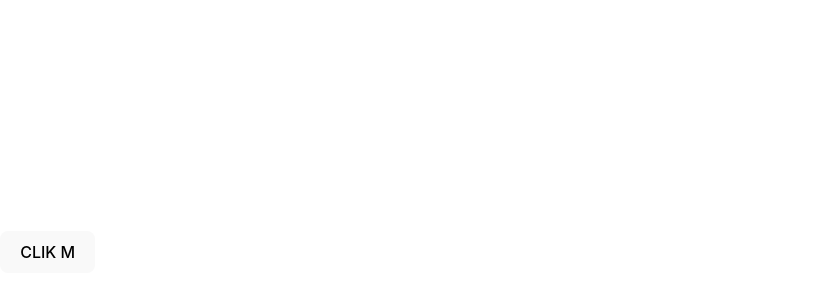
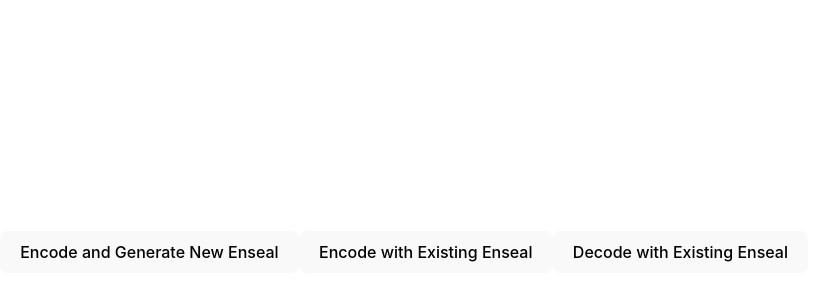
Before and after one commit to Ayoralol/enseal, a React (Vite) app: page / in a window 1280 px wide. Shown: the part 148-448 px from the top of the page, without its empty margins (0-829 px from the left). Built offline with nearby package versions, Linux system fonts and the light colour scheme.

Commit message:
setup pages files

```diff
--- a/package.json
+++ b/package.json
@@ -12,7 +12,8 @@
   "dependencies": {
     "file-saver": "^2.0.5",
     "react": "^18.2.0",
-    "react-dom": "^18.2.0"
+    "react-dom": "^18.2.0",
+    "react-router-dom": "^6.22.3"
   },
   "devDependencies": {
     "@types/file-saver": "^2.0.7",
--- a/src/App.tsx
+++ b/src/App.tsx
@@ -1,18 +1,30 @@
+import {BrowserRouter, Route, Routes} from "react-router-dom";
 import {control} from "./encodeServices/control";
-import {masterFunction} from "./encodeServices/master";
 import {txtFileToString} from "./encodeServices/smallerServices";
+import Home from "./pages/Home/Home";
+import EncodeNew from "./pages/EncodeNew/EncodeNew";
+import EncodeExisting from "./pages/EncodeExisting/EncodeExisting";
+import Decode from "./pages/Decode/Decode";
 
 function App() {
   const handleClick = async () => {
     const message = "This is a test message to encode.";
     const enseal = await txtFileToString("./EnSeal.txt");
     console.log(message);
-    masterFunction(message, enseal);
+    control(message, enseal);
     console.log("executed");
   };
+
   return (
     <>
-      <button onClick={handleClick}>CLIK M</button>
+      <BrowserRouter>
+        <Routes>
+          <Route path="/" element={<Home />} />
+          <Route path="/encode-new" element={<EncodeNew />} />
+          <Route path="/encode-existing" element={<EncodeExisting />} />
+          <Route path="/decode" element={<Decode />} />
+        </Routes>
+      </BrowserRouter>
     </>
   );
 }
--- a/src/encodeServices/master.ts
+++ b/src/encodeServices/master.ts
@@ -1,5 +1,3 @@
-import {reverseCharReduce} from "../decodeServices/reverseReduce";
-import {reverseSwap} from "../decodeServices/reverseSwap";
 import {charReduce} from "./charReduce";
 import {charSwap} from "./charSwap";
 import {generateUtf8} from "./smallerServices";
@@ -23,9 +21,5 @@ export const masterFunction = (str: string, seal: string): string => {
   let passTwo = charReduce(passOne, swapsReduces[1]);
   let passThree = charSwap(passTwo, swapsReduces[2], utf8CharArray);
 
-  let passFour = reverseSwap(passThree, swapsReduces[2], utf8CharArray);
-  let passFive = reverseCharReduce(passFour, swapsReduces[1]);
-  let passSix = reverseSwap(passFive, swapsReduces[0], charArray);
-
-  return passSix;
+  return passThree;
 };
--- /dev/null
+++ b/src/pages/Decode/Decode.tsx
@@ -0,0 +1,7 @@
+import React from "react";
+
+const Decode = () => {
+  return <div>Decode</div>;
+};
+
+export default Decode;
--- /dev/null
+++ b/src/pages/EncodeExisting/EncodeExisting.tsx
@@ -0,0 +1,7 @@
+import React from "react";
+
+const EncodeExisting = () => {
+  return <div>EncodeExisting</div>;
+};
+
+export default EncodeExisting;
--- /dev/null
+++ b/src/pages/EncodeNew/EncodeNew.tsx
@@ -0,0 +1,7 @@
+import React from "react";
+
+const EncodeNew = () => {
+  return <div>EncodeNew</div>;
+};
+
+export default EncodeNew;
--- /dev/null
+++ b/src/pages/Home/Home.tsx
@@ -0,0 +1,25 @@
+import {useNavigate} from "react-router-dom";
+
+const Home = () => {
+  const navigate = useNavigate();
+
+  const handleNew = () => {
+    navigate("/encode-new");
+  };
+  const handleExisting = () => {
+    navigate("/encode-existing");
+  };
+  const handleDecode = () => {
+    navigate("/decode");
+  };
+
+  return (
+    <div>
+      <button onClick={handleNew}>Encode and Generate New Enseal</button>
+      <button onClick={handleExisting}>Encode with Existing Enseal</button>
+      <button onClick={handleDecode}>Decode with Existing Enseal</button>
+    </div>
+  );
+};
+
+export default Home;
```
Also changed, not shown: 1 other file (tests, documents, lock files or other folders).
